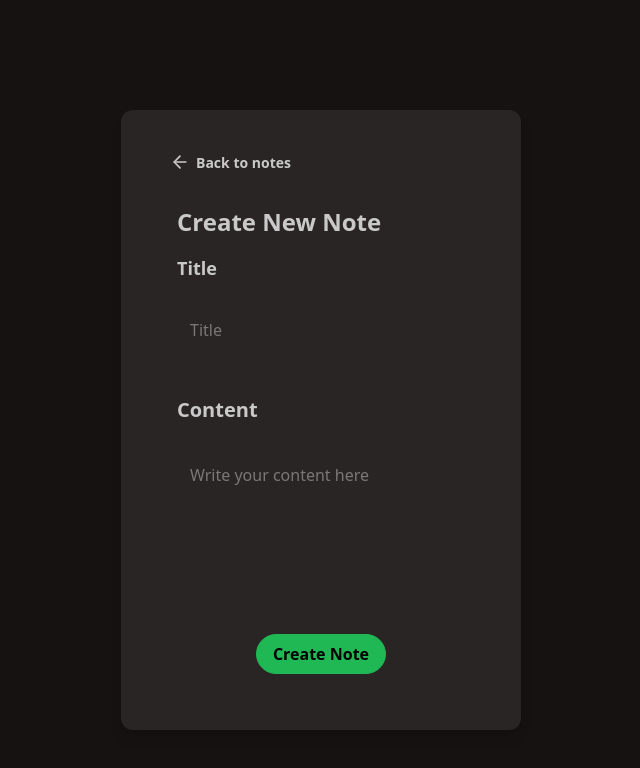
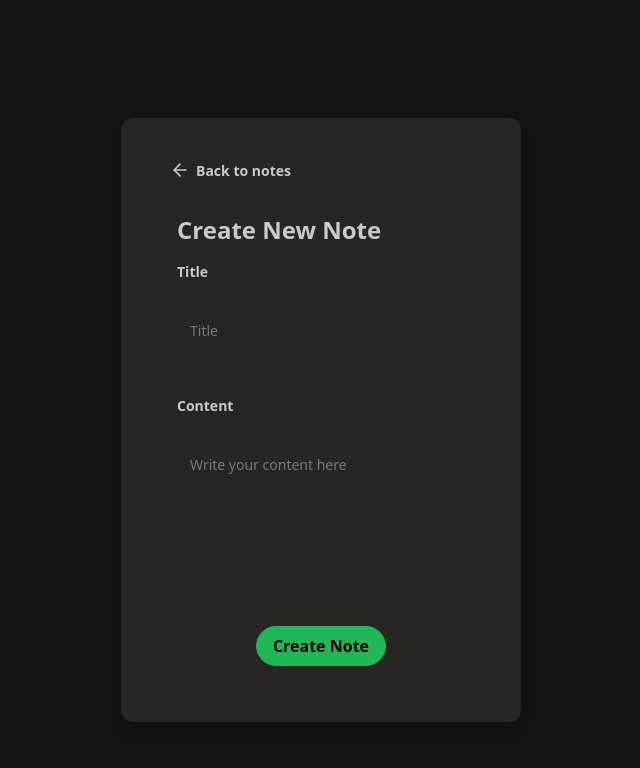
Before and after one commit to shreyarawat16/Note-Zap, a React (Vite) app in the folder frontend/noteapp/: page /create in a window 1280 px wide. Shown: the top 768 px of the page, without its empty margins (319-959 px from the left). Built offline with nearby package versions, Linux system fonts and the light colour scheme.

Commit message:
made some changes in notedetails ui

```diff
--- a/frontend/noteapp/src/components/NoteCard.jsx
+++ b/frontend/noteapp/src/components/NoteCard.jsx
@@ -25,8 +25,8 @@ export default function NoteCard({note, setNotes}) {
     <>
     <Link to={`/note/${note._id}`} className="p-4 sm:p-5 md:p-6 card bg-base-100 border-t-4 h-60 w-90 hover:shadow-xl transition-all duration-200 border-solid border-[#00FF9D]" >
       <div className="card-body bg-base-500 shadow-2xl w-90">
-        <h2 className="card-title text-xl font-bold sm:text-md md:text-lg">{note.title} </h2>
-        <p className='text-base-content/80 text-sm sm:text-base md:text-lg'>{note.content} </p>
+        <h2 className="card-title text-md font-bold md:text-lg">{note.title} </h2>
+        <p className='text-base-content/80 text-md md:text-lg'>{note.content} </p>
         <div className="card-actions flex justify-between items-center">
            <span className='text-base-content/60'>{note.createdAt.slice(0,10)} </span>
            <div className="flex items-center gap-1">
--- a/frontend/noteapp/src/components/RateLimit.jsx
+++ b/frontend/noteapp/src/components/RateLimit.jsx
@@ -3,14 +3,14 @@ import React from 'react'
 
 const RateLimit = () => {
   return (
-    <div className="bg-primary/10 border-b-primary/30 w-full max-w-xs md:max-w-md lg:max-w-lg xl:max-w-xl mx-auto mt-2 rounded-lg shadow-md flex justify-between items-center py-8 px-6">
+    <div className="bg-primary/10 border-b-primary/30 w-full max-w-xs md:max-w-md lg:max-w-lg xl:max-w-2xl mx-auto mt-2 rounded-lg shadow-md flex justify-between items-center gap-2 py-8 px-6">
       <div className="bg-primary/20 rounded-full p-4 flex-shrink-0 mb-2 sm:mb-0">
         <ZapIcon className="size-10 text-primary md:size-8 sm:size-5 "/>
       </div>
       <div className='text-center sm:text-left'>
-        <h3 className="text-xl font-bold mb-2 sm:text-md md:text-lg">Rate Limit Reached</h3>
-        <p className="text-base-content mb-1 sm:text-md md:text-lg">You've made too many requests in a short period. Please wait a second.</p>
-        <p className="text-sm text-base-content sm:text-md md:text-lg">Try again in a few seconds for the best experience.</p>
+        <h3 className="text-xl text-center font-bold mb-2 sm:text-md md:text-lg">Rate Limit Reached</h3>
+        <p className="text-base-content mb-1 sm:text-sm md:text-md">You've made too many requests in a short period. Please wait a second.</p>
+        <p className="text-sm text-base-content md:text-md">Try again in a few seconds for the best experience.</p>
       </div>
     </div>
   )
--- a/frontend/noteapp/src/pages/Create.jsx
+++ b/frontend/noteapp/src/pages/Create.jsx
@@ -52,13 +52,13 @@ export default function Create (){
     <form onSubmit={handleSubmit}  className='mt-10 bg-base-content/10 w-100 p-4 max-w-lg sm:p-6 md:p-8 rounded-xl shadow-lg'>
        <div className=''><Link to="/" className="btn btn-ghost"><ArrowLeftIcon className='size-5'/><p>Back to notes</p></Link> </div>
        <div className="card-body ">
-       <h2 className='card-title text-sm font-bold text-center sm:text-lg md:text-xl lg:text-2xl'>Create New Note</h2>
+       <h2 className='card-title font-bold text-center text-lg md:text-xl lg:text-2xl'>Create New Note</h2>
        <fieldset className='fieldset space-y-4'>
-         <legend className='fieldset-legend text-lg sm:text-md'>Title</legend>
-         <input value={title} onChange={(e)=> setTitle(e.target.value)} type='text' placeholder='Title' className='input input-ghost w-full text-base sm:text-md'></input>
+         <legend className='fieldset-legend text-lg sm:text-sm'>Title</legend>
+         <input value={title} onChange={(e)=> setTitle(e.target.value)} type='text' placeholder='Title' className='input input-ghost w-full text-sm md:text-md'></input>
 
-        <legend className="fieldset-legend text-lg sm:text-xl sm:mt-4">Content</legend>
-        <textarea value={content} onChange={(e)=> setContent(e.target.value)} className="sm:text-md text-base textarea textarea-ghost h-40 w-full resize-none" placeholder='Write your content here'></textarea>
+        <legend className="fieldset-legend text-lg sm:text-sm sm:mt-4">Content</legend>
+        <textarea value={content} onChange={(e)=> setContent(e.target.value)} className="text-sm md:text-md textarea textarea-ghost h-40 w-full resize-none" placeholder='Write your content here'></textarea>
 
        </fieldset>
 
--- a/frontend/noteapp/src/pages/NoteDetail.jsx
+++ b/frontend/noteapp/src/pages/NoteDetail.jsx
@@ -94,7 +94,7 @@ export default function NoteDetail() {
     {/* Upper section */}
      <div className='max-w-2xl flex justify-between items-center mx-auto'>
         <Link to="/" className='btn btn-ghost'><ArrowLeftIcon className='size-5'/> <p>Back to Notes</p></Link>
-        <button onClick={handleDelete} className='btn btn-outline btn-error py-3 flex items-center gap-2' type="submit"><Trash2 className='size-5'/><p>Delete Note</p></button>
+        <button onClick={handleDelete} className='btn btn-outline btn-error sm:py-1 md:py-3 flex items-center gap-2' type="submit"><Trash2 className='size-5'/><p className='text-sm md:text-md'>Delete Note</p></button>
     </div>
 
     {/* Form section */}
@@ -102,14 +102,14 @@ export default function NoteDetail() {
     <div className='w-full max-w-sm bg-base-content/10  md:max-w-lg xl:max-w-xl mx-auto mt-5 rounded-lg p-4'>
 
       <fieldset className='fieldset space-y-4'>
-        <legend className="fieldset-legend md:text-xl sm:text-sm font-bold text-center">
+        <legend className="fieldset-legend md:text-xl text-md font-bold text-center">
           Note details
         </legend>
         <label className='label size-5'>Title</label>
-        <input type="text" value={note.title} onChange={(e)=> setNote({...note, title: e.target.value})} className='input w-full text-base sm:text-sm' ></input>
+        <input type="text" value={note.title} onChange={(e)=> setNote({...note, title: e.target.value})} className='input w-full md:text-base text-[14px]' ></input>
 
         <label className='label'>Content</label>
-        <textarea type="text" value={note.content} onChange={(e)=> setNote({...note, content: e.target.value})} className='textarea w-full h-40 text-base sm:text-sm resize-none' > </textarea>
+        <textarea type="text" value={note.content} onChange={(e)=> setNote({...note, content: e.target.value})} className='textarea w-full h-40 md:text-base text-[14px] resize-none' > </textarea>
       </fieldset>
 
       <div className="card-actions flex justify-end">
```
